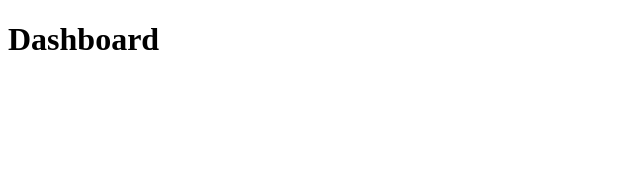
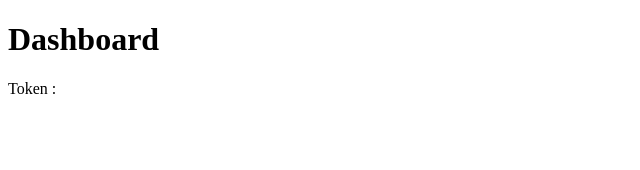
Before and after one commit to FernandoVenturini/celke-project-react, a React (Create React App) app: page /dashboard in a window 1280 px wide. Shown: the top 170 px of the page, without its empty margins (0-640 px from the left). Built offline with nearby package versions, Linux system fonts and the light colour scheme.

Commit message:
saving information in localStorage #06

```diff
--- a/src/pages/Dashboard/index.js
+++ b/src/pages/Dashboard/index.js
@@ -1,9 +1,14 @@
 import React from "react";
 
 export const Dashboard = () => {
+
+    // CRIA CONST PRA RECEBER TOKEN
+    const token = localStorage.getItem('token');
+
     return (
         <>
             <h1>Dashboard</h1>
+            <p>Token : {token}</p>
         </>
     );
 }
--- a/src/pages/Login/index.js
+++ b/src/pages/Login/index.js
@@ -47,6 +47,8 @@ export const Login = () => {
                 mensagem: response.data.mensagem,*/
                 loading: false
             });
+            // SALVANDO OS DADOS NO LOCALSTORAGE
+            localStorage.setItem('token', JSON.stringify(response.data.token))
             // REDIRECIONANDO USUARIO PARA A PAGINA DASHBOARD APOS FAZER LOGIN
             return history.push('/dashboard');
         }).catch((err) => {
@@ -92,6 +94,7 @@ export const Login = () => {
                     name="password"
                     placeholder="Digite a senha..."
                     onChange={valorInput}
+                    autoComplete="on"
                 /><br /><br />
 
                 {status.loading ? <button type="submit" disabled>Acessando...</button> : <button type="submit">Acessar...</button>}
```
